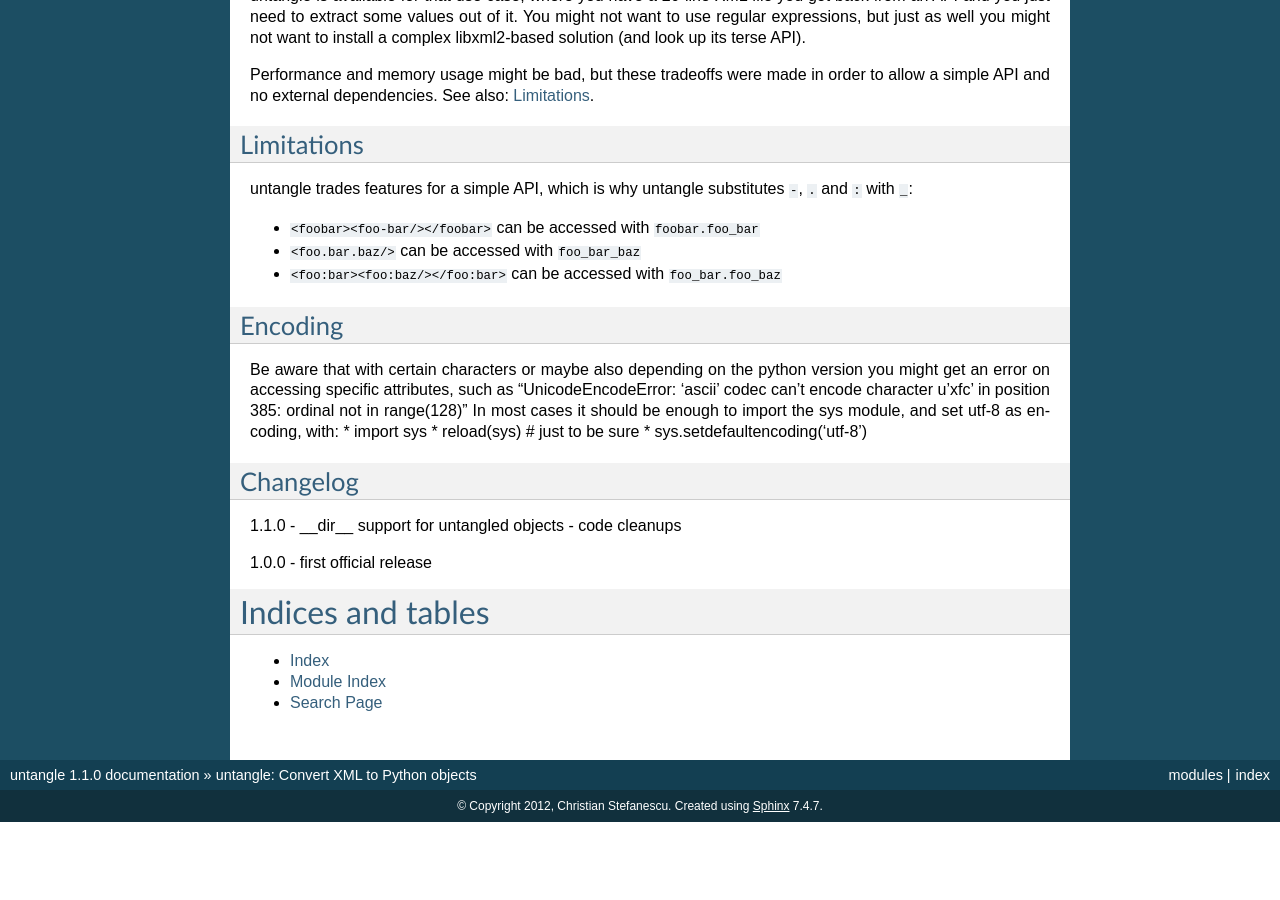
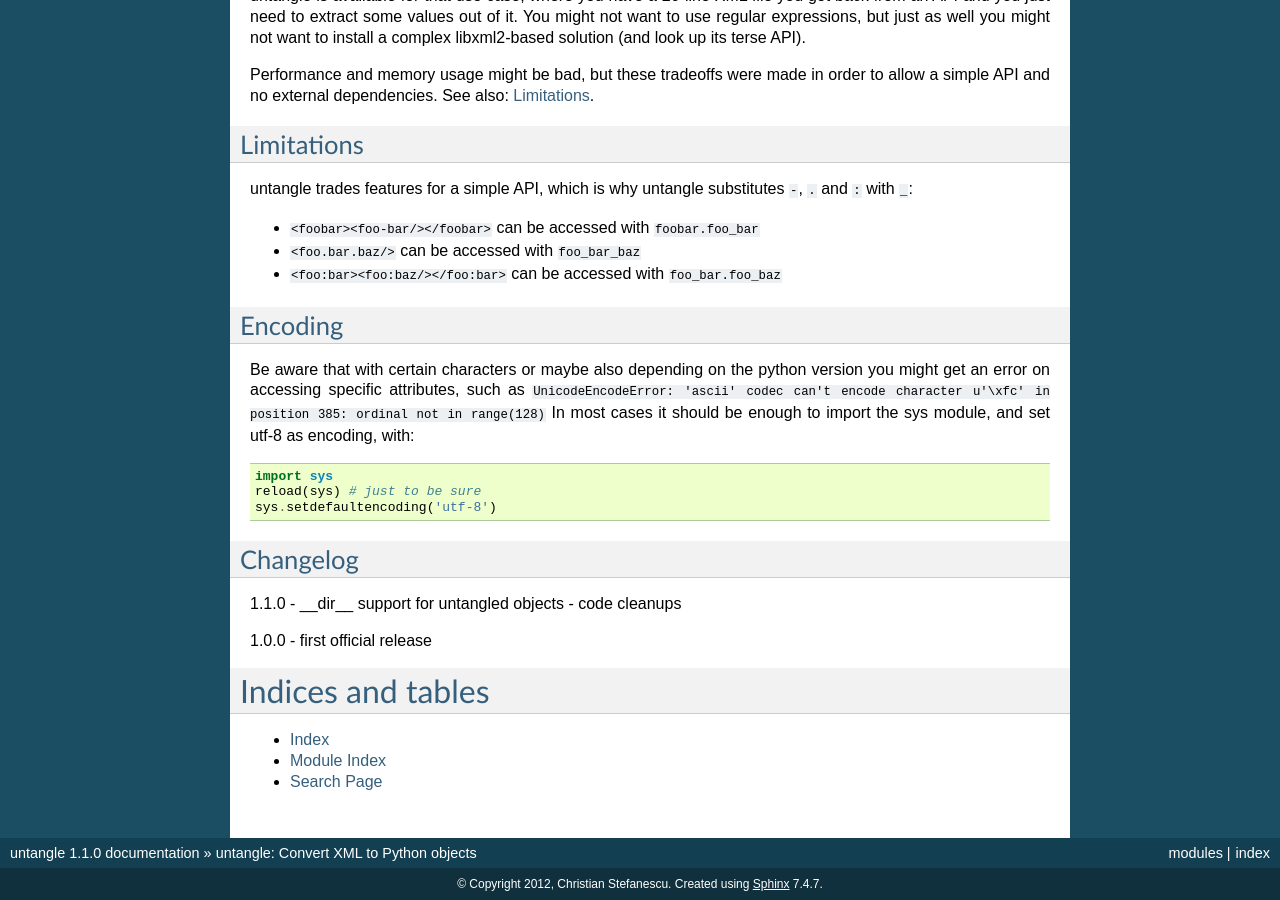
Before and after one commit to stchris/untangle, a Sphinx documentation site: the page built from docs/index.rst, in a window 1280 px wide and 900 px high, scrolled down 1444 px. Built offline with Sphinx 7.4.7, drawn with Linux system fonts in a browser that asks for light colours; before the commit the page ends 2266 px from its top, so only the background shows below that.

Commit message:
Formatting updates in docs

```diff
--- a/docs/index.rst
+++ b/docs/index.rst
@@ -76,11 +76,12 @@ untangle trades features for a simple API, which is why untangle substitutes ``-
 Encoding
 ---------
 
-Be aware that with certain characters or maybe also depending on the python version you might get an error on accessing specific attributes, such as "UnicodeEncodeError: 'ascii' codec can't encode character u'\xfc' in position 385: ordinal not in range(128)"
-In most cases it should be enough to import the sys module, and set utf-8 as encoding, with:
-* import sys
-* reload(sys) # just to be sure
-* sys.setdefaultencoding('utf-8')
+Be aware that with certain characters or maybe also depending on the python version you might get an error on accessing specific attributes, such as ``UnicodeEncodeError: 'ascii' codec can't encode character u'\xfc' in position 385: ordinal not in range(128)``
+In most cases it should be enough to import the sys module, and set utf-8 as encoding, with: ::
+
+   import sys
+   reload(sys) # just to be sure
+   sys.setdefaultencoding('utf-8')
 
 Changelog
 ---------
```
